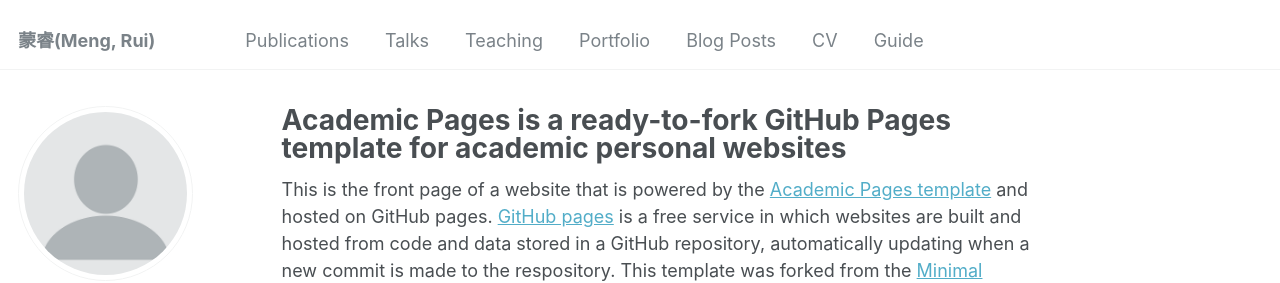
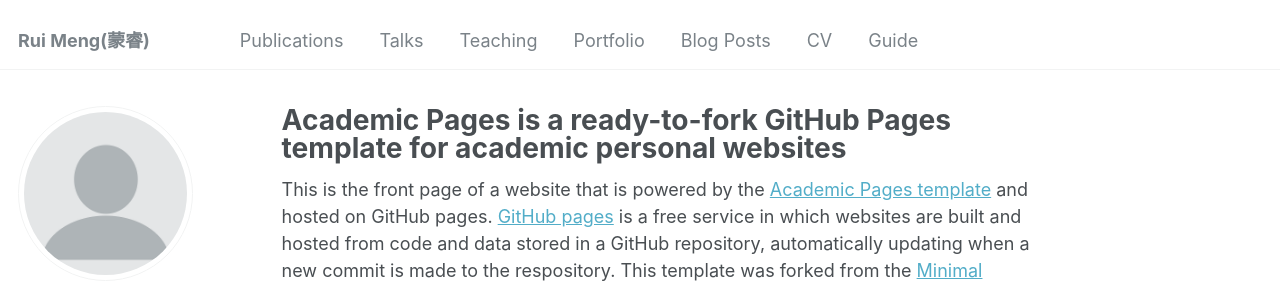
Before and after one commit to Tomas-mr/kaka, a Jekyll site: the page built from _pages/about.md, in a window 1280 px wide. Shown: the top 283 px of the page. Built offline with Jekyll 4.4.1, drawn with Linux system fonts in a browser that asks for light colours; some web fonts are replaced.

```diff
--- a/_config.yml
+++ b/_config.yml
@@ -8,7 +8,7 @@
 
 # Basic Site Settings
 locale                   : "en-US"
-title                    : "蒙睿(Meng, Rui)"
+title                    : "Rui Meng(蒙睿)"
 title_separator          : "-"
 name                     : &name "Rui Meng"
 description              : &description "personal description"
```
